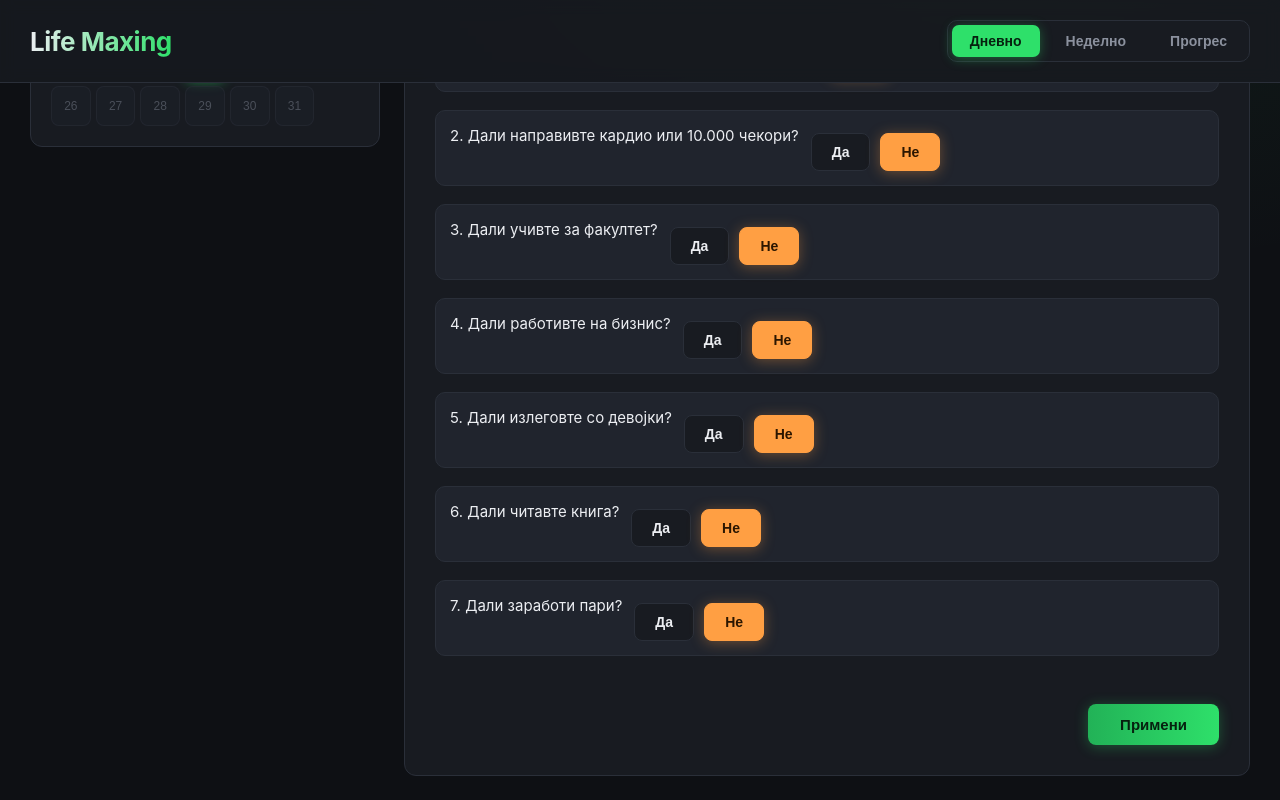
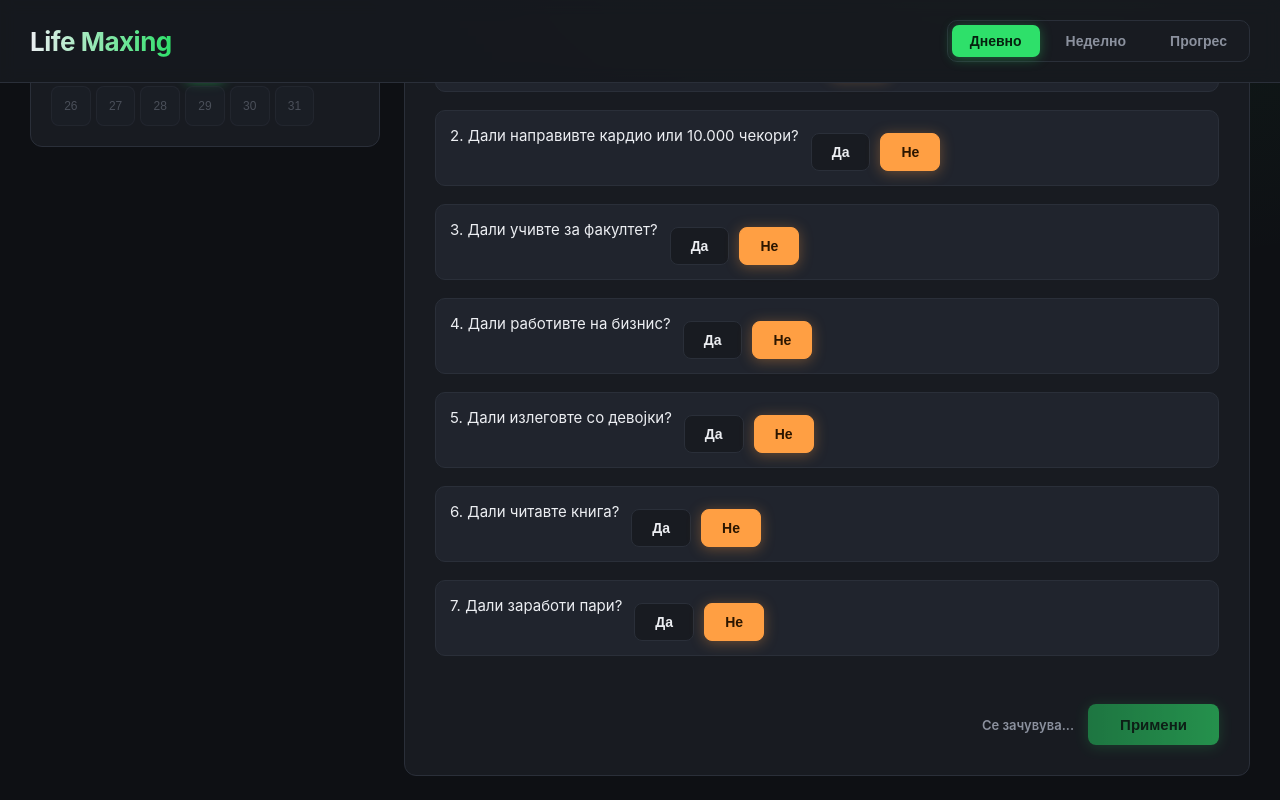
Before and after one commit to risteskistefan23/life-maxing, a React (Create React App) app: page / in a window 1280 px wide. Both pictures are taken after a click on the button "Примени". Built offline with nearby package versions, Linux system fonts and the light colour scheme; no server answers.

Commit message:
Add visible save feedback (saving/saved/error) and auto-retry on API requests, so a save during server cold-start no longer fails silently

```diff
--- a/src/App.jsx
+++ b/src/App.jsx
@@ -31,15 +31,14 @@ export default function App() {
   const saveEntry = async (data) => {
     // Only future days are locked — past days and today can be edited.
     if (currentDate > todayDate) return;
-    try {
-      await api.saveDailyEntry(currentDate, data);
-      setEntries(prev => ({
-        ...prev,
-        [currentDate]: data
-      }));
-    } catch (err) {
-      console.error('Failed to save entry:', err);
-    }
+    // Let failures propagate — Dashboard shows the user a visible error
+    // instead of the save silently failing (e.g. while the server is still
+    // waking up from sleep on the free hosting tier).
+    await api.saveDailyEntry(currentDate, data);
+    setEntries(prev => ({
+      ...prev,
+      [currentDate]: data
+    }));
   };
 
   return (
--- a/src/api.js
+++ b/src/api.js
@@ -5,7 +5,14 @@
 // server. In production, the server serves this same build, so relative
 // paths hit the right place automatically.
 
-async function request(path, options) {
+const sleep = (ms) => new Promise((resolve) => setTimeout(resolve, ms));
+
+// The free hosting tier puts the server to sleep after inactivity, so the
+// first request after opening the app can time out or fail while it wakes
+// up (~20-30s). Retry a couple of times with a short backoff before giving
+// up, instead of failing the very request that's waking the server.
+async function request(path, options, attempt = 0) {
+  try {
     const res = await fetch(path, {
       headers: { 'Content-Type': 'application/json' },
       ...options
@@ -13,7 +20,14 @@ async function request(path, options) {
     if (!res.ok) {
       throw new Error(`API request failed: ${res.status} ${res.statusText}`);
     }
-  return res.json();
+    return await res.json();
+  } catch (err) {
+    if (attempt < 2) {
+      await sleep(4000);
+      return request(path, options, attempt + 1);
+    }
+    throw err;
+  }
 }
 
 const api = {
--- a/src/components/Dashboard.jsx
+++ b/src/components/Dashboard.jsx
@@ -2,6 +2,10 @@ import React, { useState, useEffect } from 'react';
 
 export default function Dashboard({ date, entry, onSave, todayDate }) {
   const isLocked = date > todayDate;
+
+  // idle | saving | saved | error — visible feedback so a failed save
+  // (e.g. server still waking up from sleep) is never silent.
+  const [saveState, setSaveState] = useState('idle');
 
   const [formData, setFormData] = useState({
     gym: false,
@@ -50,6 +54,7 @@ export default function Dashboard({ date, entry, onSave, todayDate }) {
         money_amount: 0
       });
     }
+    setSaveState('idle');
   }, [date, entry]);
 
   const handleYes = (field, e) => {
@@ -70,7 +75,7 @@ export default function Dashboard({ date, entry, onSave, todayDate }) {
     setFormData(prev => ({ ...prev, [field]: false }));
   };
 
-  const handleApply = () => {
+  const handleApply = async () => {
     // If the main question is "Не", any sub-answer typed earlier (before
     // switching away from "Да") must not be saved — otherwise stale hours/
     // pages/amounts sneak into totals for a day where the answer is "No".
@@ -88,7 +93,14 @@ export default function Dashboard({ date, entry, onSave, todayDate }) {
       money: formData.money ? 1 : 0,
       money_amount: formData.money ? (Number(formData.money_amount) || 0) : 0
     };
-    onSave(dataToSave);
+    setSaveState('saving');
+    try {
+      await onSave(dataToSave);
+      setSaveState('saved');
+    } catch (err) {
+      console.error('Failed to save entry:', err);
+      setSaveState('error');
+    }
   };
 
   // Keep the raw typed string in state (not parsed to a number on every
@@ -373,11 +385,17 @@ export default function Dashboard({ date, entry, onSave, todayDate }) {
         {isLocked ? (
           <p className="locked-note">🔒 Не може однапред да се пополнува иден ден.</p>
         ) : (
-          <div style={{ display: 'flex', justifyContent: 'flex-end', marginTop: '30px' }}>
+          <div style={{ display: 'flex', justifyContent: 'flex-end', alignItems: 'center', gap: '14px', marginTop: '30px' }}>
+            {saveState === 'saving' && <span className="save-status saving">Се зачувува...</span>}
+            {saveState === 'saved' && <span className="save-status saved">✓ Зачувано</span>}
+            {saveState === 'error' && (
+              <span className="save-status error">⚠ Не се зачува — провери интернет и пробај повторно</span>
+            )}
             <button
               type="button"
               className="apply-btn"
               onClick={handleApply}
+              disabled={saveState === 'saving'}
             >
               Примени
             </button>
--- a/src/styles.css
+++ b/src/styles.css
@@ -464,6 +464,29 @@ body {
   margin-top: 10px;
 }
 
+.save-status {
+  font-size: 13px;
+  font-weight: 600;
+}
+
+.save-status.saving {
+  color: var(--text-muted);
+}
+
+.save-status.saved {
+  color: var(--accent);
+}
+
+.save-status.error {
+  color: var(--warn);
+}
+
+.apply-btn:disabled {
+  opacity: 0.6;
+  cursor: not-allowed;
+  transform: none;
+}
+
 .apply-btn {
   padding: 12px 32px;
   background: linear-gradient(90deg, var(--accent-dark), var(--accent));
```
Lines whose indentation alone changed are shown as unchanged.
